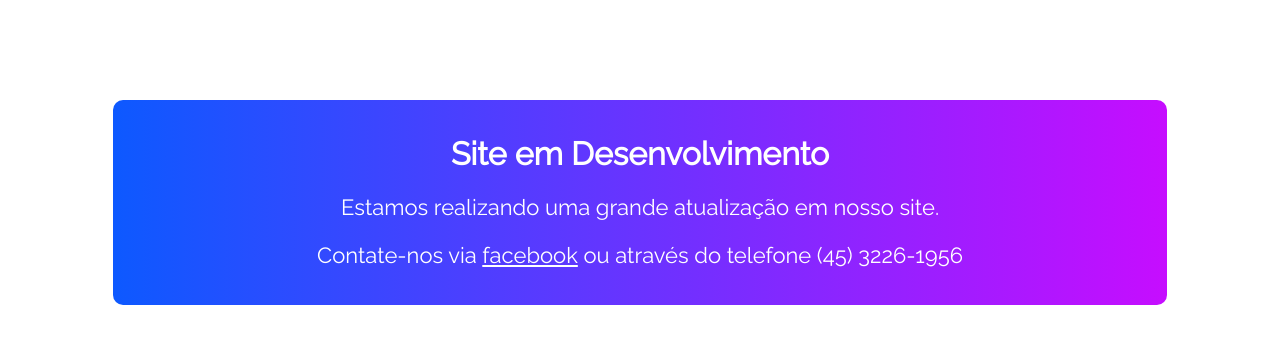
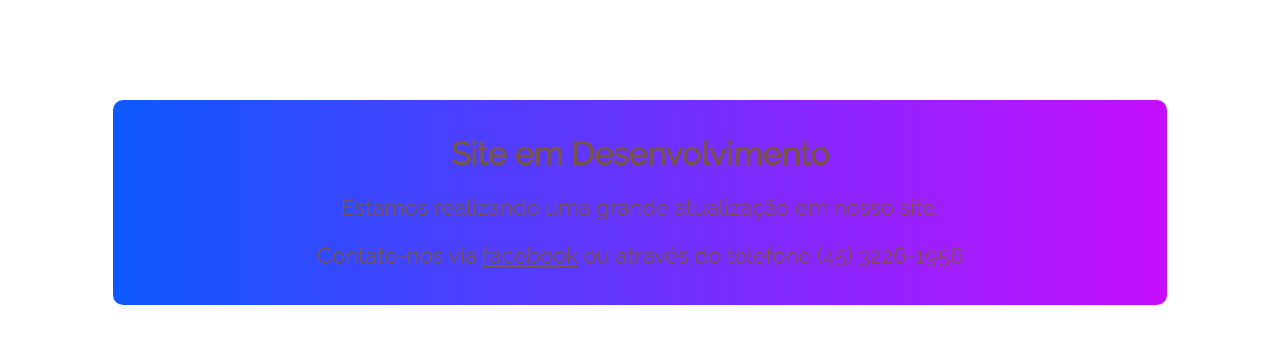
Before and after one commit to wwwjsw/metalurgicaunimetal, a plain HTML site: page index.html in a window 1280 px wide. Drawn offline with Linux system fonts and the light colour scheme.

Commit message:
change text color

```diff
--- a/assets/css/main.css
+++ b/assets/css/main.css
@@ -1,10 +1,10 @@
 h1{
     font-family: 'Raleway', sans-serif;
-    color:#fff;
+    color:#795548;
 }
 p{
     font-family: 'Raleway', sans-serif;
-    color:#fff;
+    color:#795548;
     font-size: 22px;
 }
 .notificacao{
@@ -21,5 +21,5 @@ p{
     background: linear-gradient(to right, #0D59FF, #C60DFF); /* Standard syntax */
 }
 .notificacao a{
-    color: #fff;
+    color: #795548;
 }
```
